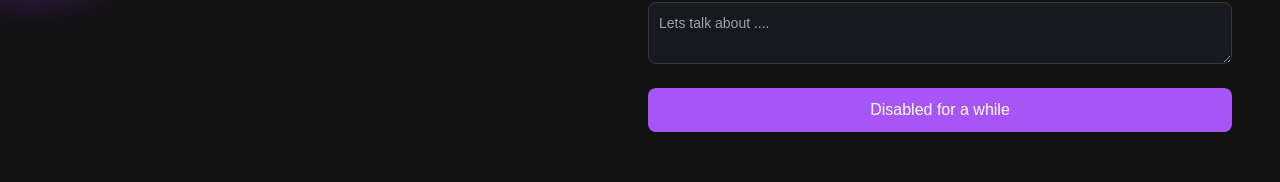
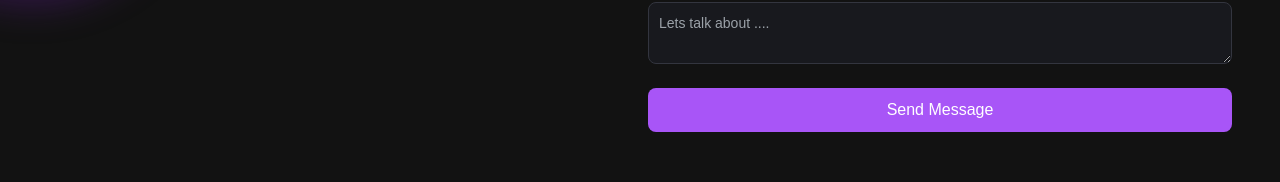
Before and after one commit to VoidNfcs/porto, a Next.js app: page / in a window 1280 px wide. Shown: the part 2296-2478 px from the top of the page. Built offline with nearby package versions, Linux system fonts and the light colour scheme.

Commit message:
fix: Improve email form usability
Fix the email form to be more user-friendly.
Improve error handling and feedback messages.
Ensure the "Send Message" button is enabled only when appropriate.

```diff
--- a/components/EmailSection.tsx
+++ b/components/EmailSection.tsx
@@ -37,7 +37,7 @@ const EmailSection: React.FC = () => {
 
 			if (response.ok) {
 				setStatusMessage('Message sent successfully!');
-				form.reset(); // Clear the form fields
+				form.reset();
 			} else {
 				setStatusMessage(resData.error || 'Something went wrong.');
 			}
@@ -131,8 +131,8 @@ const EmailSection: React.FC = () => {
 					<button
 						className='bg-purple-500 hover:bg-purple-950 text-white font-medium py-2.5 px-5 rounded-lg w-full'
 						type='submit'
-						disabled>
-						Disabled for a while
+						disabled={statusMessage !== null}>
+						Send Message
 					</button>
 					{statusMessage && (
 						<p className='mt-4 text-white'>{statusMessage}</p>
```
Also changed, not shown: 1 other file (tests, documents, lock files or other folders).
